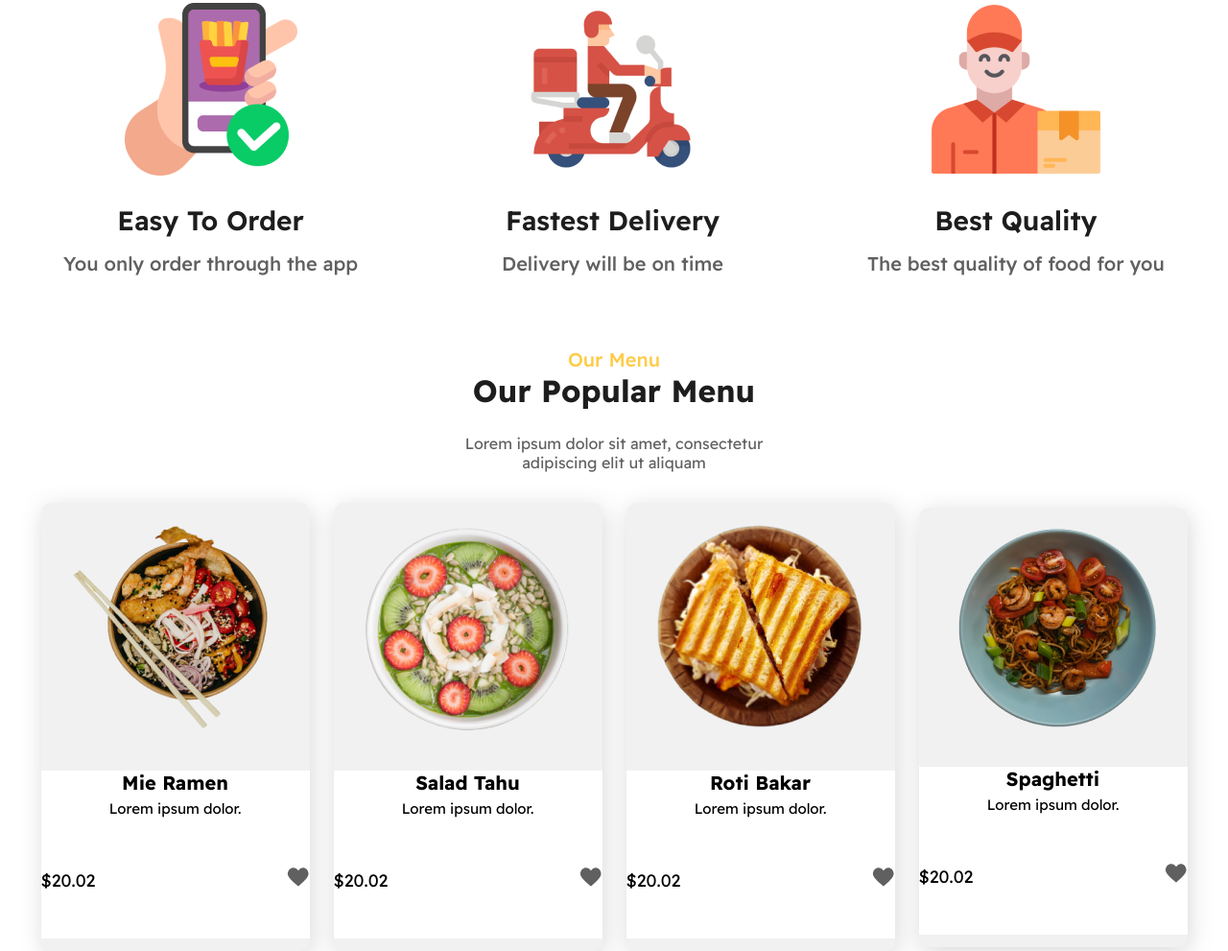
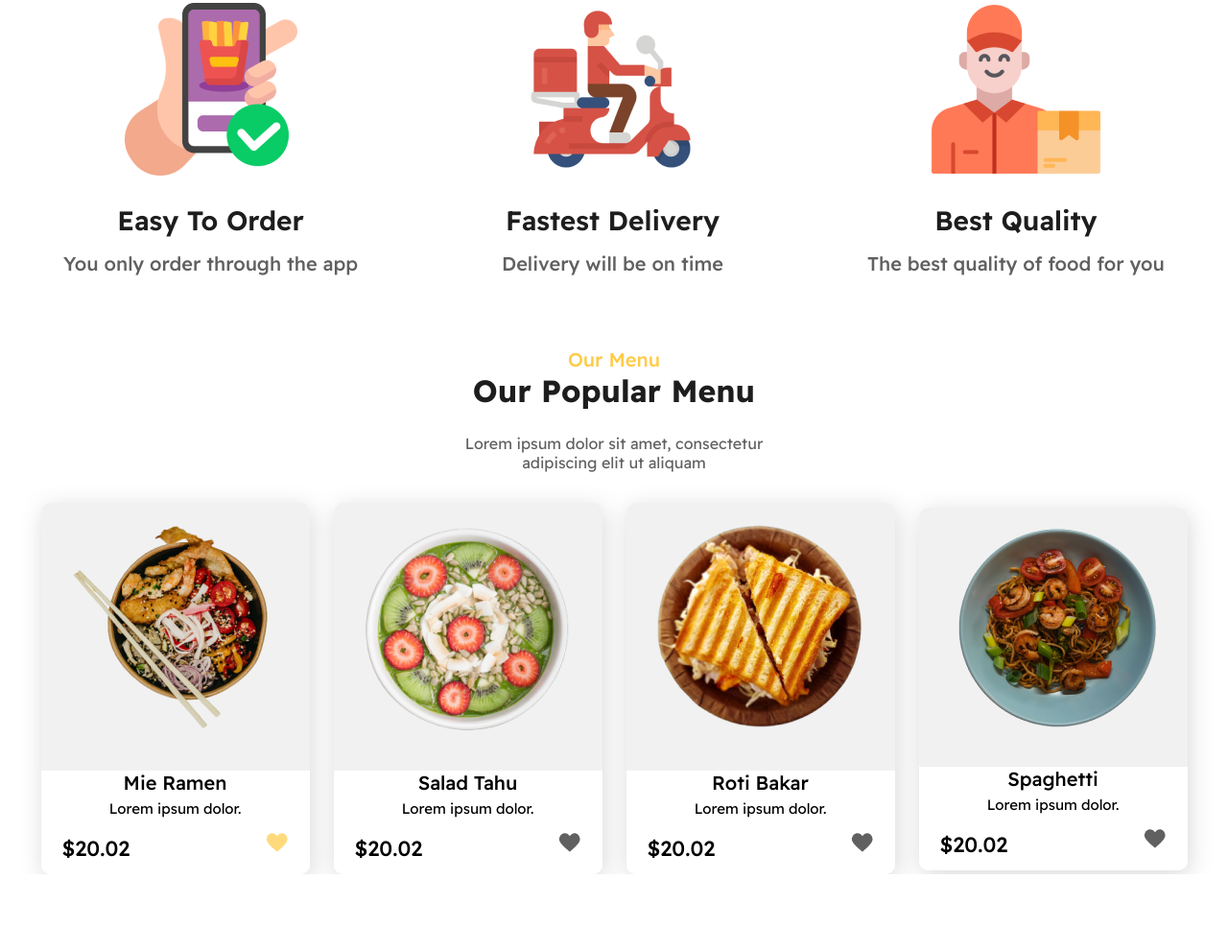
Before and after one commit to GamzeBercin/Lets-Food, a plain HTML site: page index.html in a window 1280 px wide. Shown: the part 1034-2025 px from the top of the page at 96% size. After the commit the page ends 1945 px from the top, so only its background shows below. Drawn offline with Linux system fonts and the light colour scheme.

Commit message:
add  popular menu card style

```diff
--- a/assets/styles/style.css
+++ b/assets/styles/style.css
@@ -117,6 +117,7 @@ ul li a:hover {
 .popular-menu {
   text-align: center;
   margin-top: 75px;
+  background: rgba(255, 255, 255, 1);
 }
 .service h5,
 .popular-menu h5 {
@@ -166,21 +167,30 @@ ul li a:hover {
 .card-popular p {
   font-size: 18px;
   margin-top: 5px;
-  margin-bottom: 49px;
+  margin-bottom: 13px;
 }
 .card-popular .card-information {
   background: #ffffff;
+  border-radius: 10px;
 }
 .card-popular .card-header {
   background: #ffffff;
+}
+.card-popular .card-footer p {
+  margin-bottom: 13px;
+  font-size: 22px;
+  margin-left: 22px;
+  font-weight: 500;
+}
+.card-popular .card-footer svg {
+  margin-right: 22px;
+  margin-bottom: 13px;
 }
 .card-popular .card-footer {
   display: flex;
   justify-content: space-between;
   background: #ffffff;
   border-radius: 10px;
-  margin-bottom: 13px;
-  margin-top: 13px;
 }
 .card-popular img {
   padding: 15px 25px 30px 25px;
@@ -188,9 +198,11 @@ ul li a:hover {
 .card-popular .card-header h2 {
   font-size: 20px;
   text-align: center;
+  font-weight: 500;
 }
 .card-header p {
   font-size: 15px;
+  margin-top: 5px;
 }
 .cards {
   gap: 25px;
--- a/index.html
+++ b/index.html
@@ -116,7 +116,7 @@
               >
                 <path
                   d="M11.9646 6.12862C8.29142 0.454909 0.85714 3.54577 0.85714 9.72634C0.85714 14.3675 11.0491 21.6275 11.9646 22.5715C12.8863 21.6275 22.5714 14.3675 22.5714 9.72634C22.5714 3.59262 15.6446 0.454909 11.9646 6.12862Z"
-                  fill="#1D1D1D"
+                  fill="#FFCB45"
                   fill-opacity="0.7"
                 />
               </svg>
```
